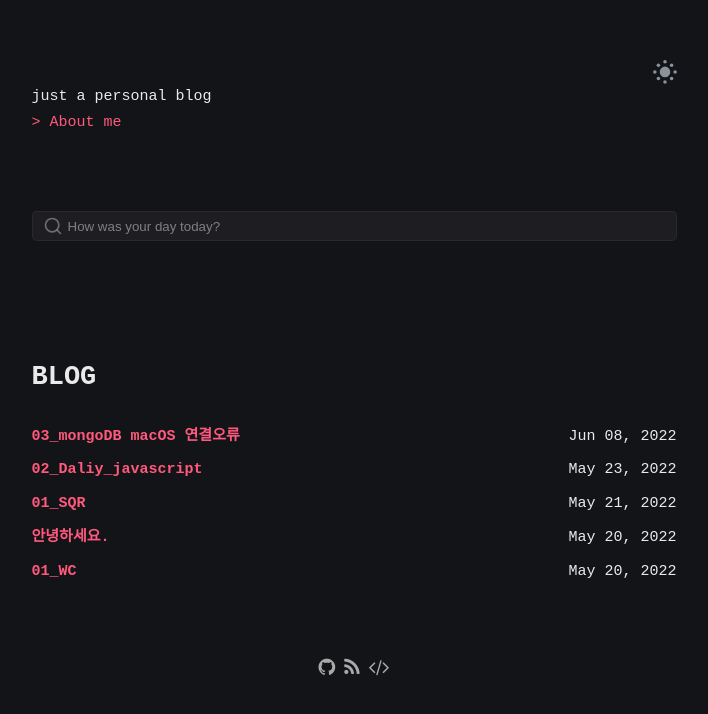
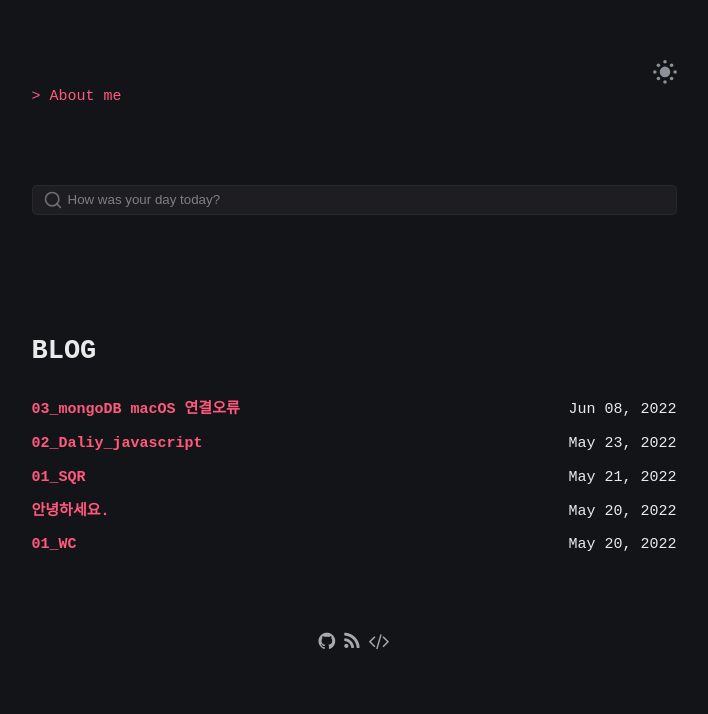
Before and after one commit to k-sub-git/younggunkim.github.io, a Jekyll site: the page built from index.html, in a window 1280 px wide. Shown: the top 714 px of the page, without its empty margins (286-994 px from the left). Built offline with Jekyll 4.4.1, drawn with Linux system fonts in a browser that asks for light colours.

Commit message:
Update _config.yml

```diff
--- a/_config.yml
+++ b/_config.yml
@@ -1,7 +1,6 @@
   site: gcodaily
   title: gcodaily
-  description: >-
-    just a personal blog
+  description:
   googlewebfonts: Fira+Code:wght@400;500;700
   lang: en-US
   timezone: seoul
```
